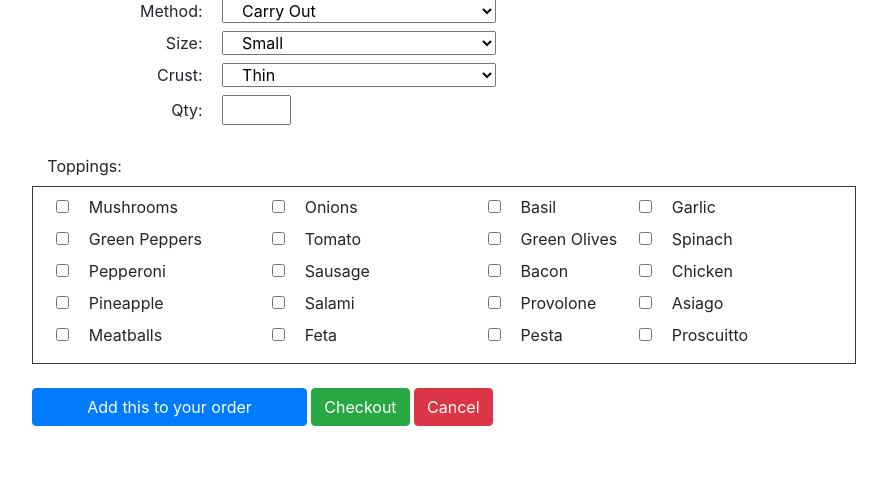
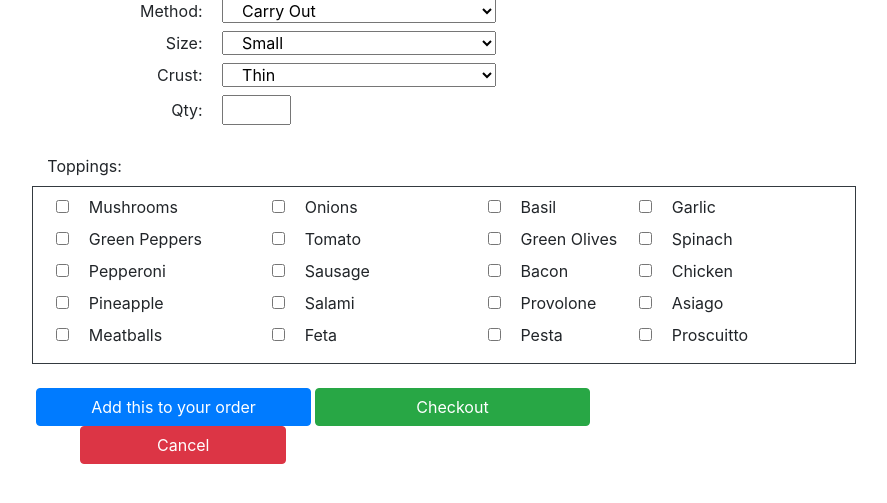
Before and after one commit to keithpe/keithpe_solo_project, a Django app: page /pizza/order/ in a window 1280 px wide. Shown: the part 282-785 px from the top of the page, without its empty margins (196-1083 px from the left). Run offline with Django 3.2, Linux system fonts and the light colour scheme; some libraries are stand-ins or nearby versions.

Commit message:
Modify size and position of buttons add item, checkout and cancel

```diff
--- a/pizza_time/main/templates/order.html
+++ b/pizza_time/main/templates/order.html
@@ -101,9 +101,9 @@
                     </div>
                 </fieldset>
             </div><br>
-            <input type="submit" class='btn btn-primary col-4' value='Add this to your order'>
-            <a class='btn btn-success' href="/pizza/order/checkout">Checkout</a>
-            <a class='btn btn-danger' href="/pizza/quick">Cancel</a>
+            <input type="submit" class='btn btn-primary col-4 ml-1' value='Add this to your order'>
+            <a class='btn btn-success col-4 mr-3' href="/pizza/order/checkout">Checkout</a>
+            <a class='btn btn-danger col-3 ml-5' href="/pizza/quick">Cancel</a>
         </form>
     </div>
 </body>
```
